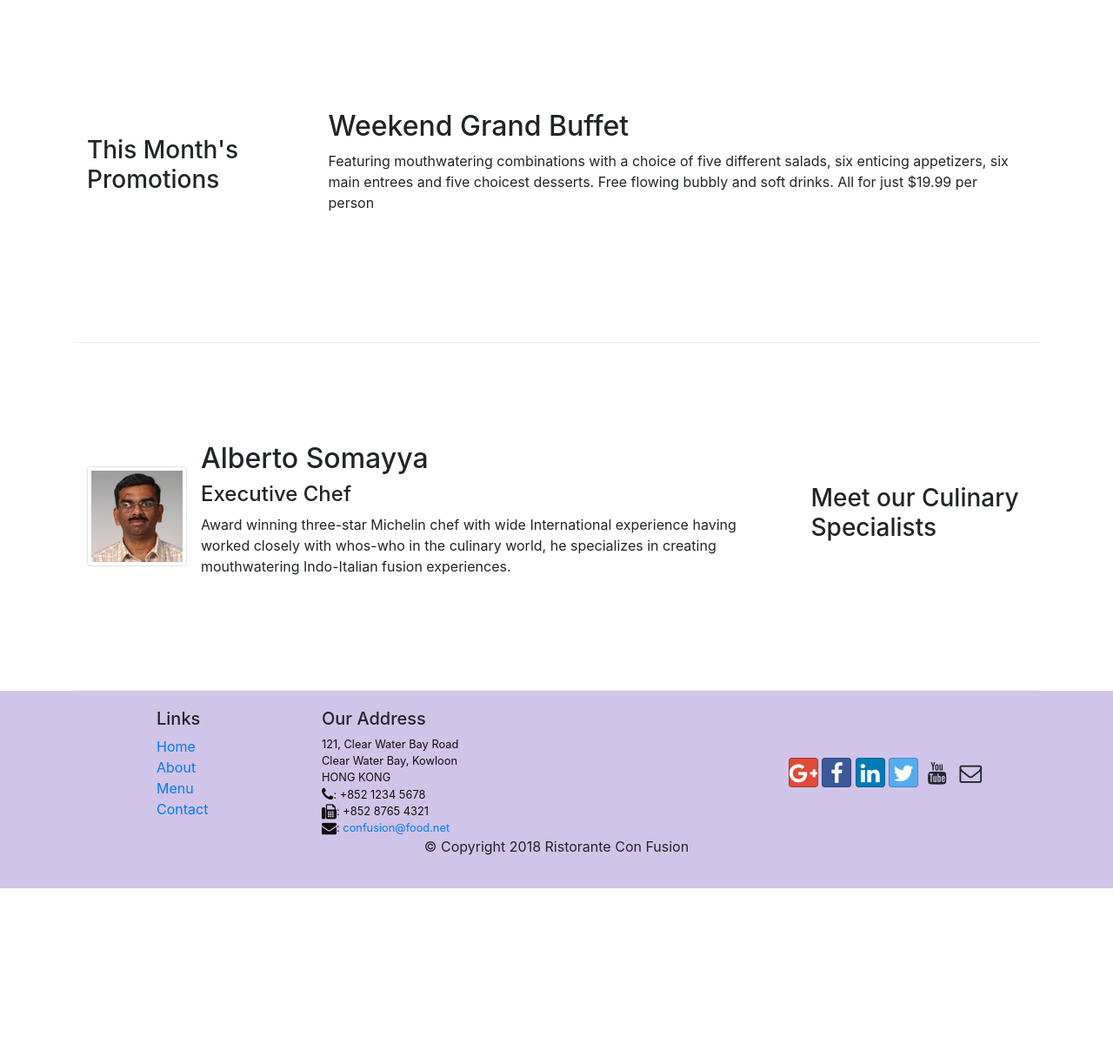
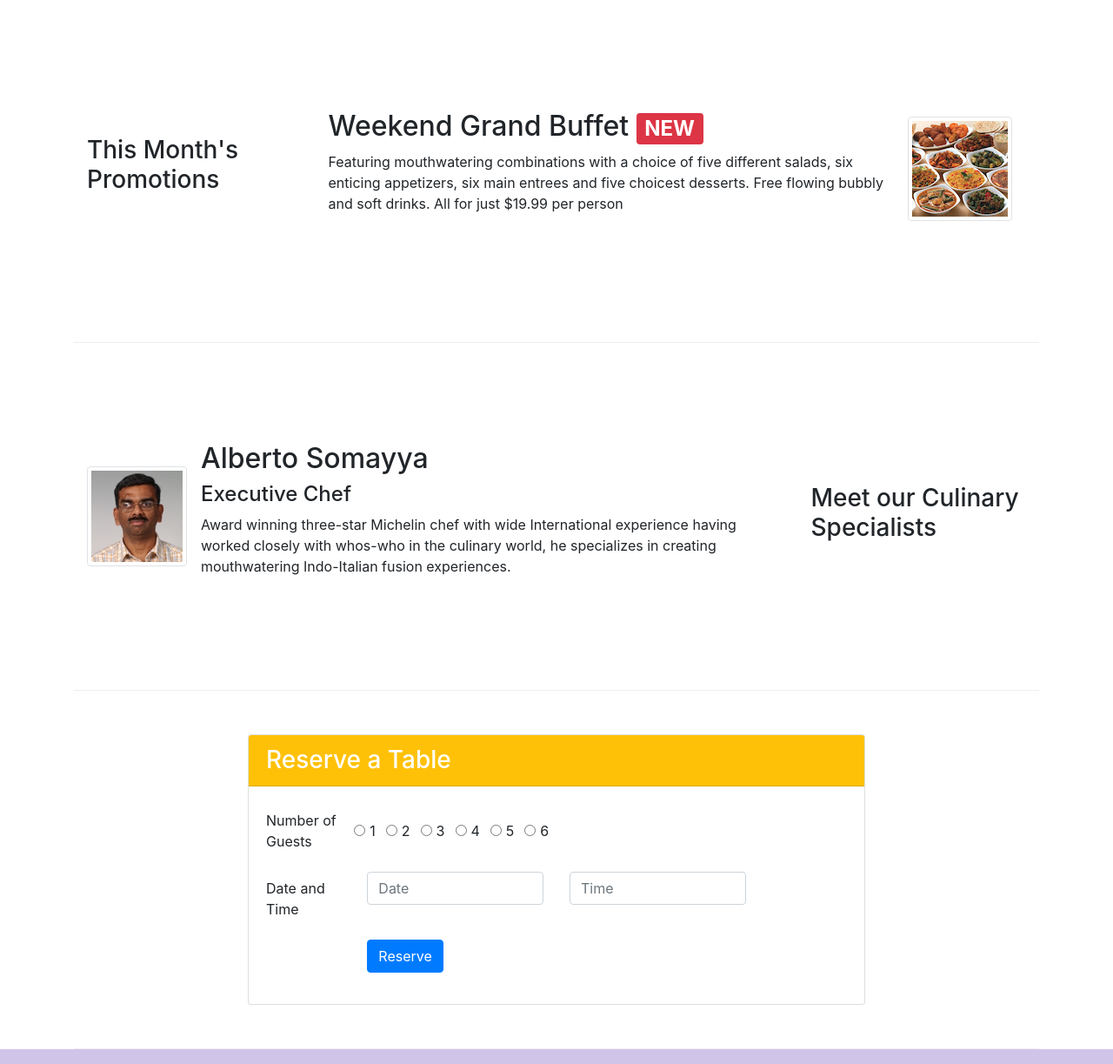
Before and after one commit to abarretti/conFusion, a website: page index.html in a window 1280 px wide. Shown: the part 740-1963 px from the top of the page at 87% size. Before the commit the page ends 1761 px from the top, so only its background shows below. Drawn offline with nearby package versions, Linux system fonts and the light colour scheme.

Commit message:
Week 2 Assignment

```diff
--- a/index.html
+++ b/index.html
@@ -39,7 +39,13 @@
                     <h1>Ristorante con Fusion</h1>
                     <p>We take inspiration from the World's best cuisines, and create a unique fusion experience. Our lipsmacking creations will tickle your culinary senses!</p>
                 </div>
-                <div class="col-12 col-sm">
+                <div class="col-12 col-sm align-self-center">
+                    <img src="img/logo.png" class="img-fluid">
+                </div>
+                <div class="col-12 col-sm align-self-center">
+                    <button type="submit" class="btn btn-warning btn-block" onclick="window.location.href='/#reserveForm'">
+                        Reserve Table
+                    </button>
                 </div>
             </div>
         </div>
@@ -68,8 +74,14 @@
                 <h3>This Month's Promotions</h3>
             </div>
             <div class="col col-sm col-md">
-                <h2>Weekend Grand Buffet</h2>
-                <p class="d-none d-sm-block">Featuring mouthwatering combinations with a choice of five different salads, six enticing appetizers, six main entrees and five choicest desserts. Free flowing bubbly and soft drinks. All for just $19.99 per person </p>
+                <div class="media">
+                    <div class="media-body">
+                        <h2>Weekend Grand Buffet <span class="badge badge-danger">NEW</span></h2>
+                        <p class="d-none d-sm-block">Featuring mouthwatering combinations with a choice of five different salads, six enticing appetizers, six main entrees and five choicest desserts. Free flowing bubbly and soft drinks. All for just $19.99 per person </p>
+                    </div>
+                    <img class="d-flex mr-3 img-thumbnail align-self-center"
+                    src="img/buffet.png" alt="buffet">
+                </div>
             </div>
         </div>
 
@@ -88,6 +100,62 @@
                     </div>
                 </div>
             </div>
+        </div>
+
+        <div class="row row-content align-items-center">
+          <div class="col-12 col-sm-8 offset-sm-2">
+              <div class="card" id="reserveForm">
+                  <h3 class="card-header bg-warning text-white">Reserve a Table</h3>
+                  <div class="card-body">
+                      <form>
+                        <div class="form-group row">
+                            <label for="numberOfGuests" class="col-sm-2 col-form-label">Number of Guests</label>
+                            <div class="form-check form-check-inline">
+                              <input class="form-check-input" type="radio" name="inlineRadioOptions" id="inlineRadio1" value="option1">
+                              <label class="form-check-label" for="inlineRadio1">1</label>
+                            </div>
+                            <div class="form-check form-check-inline">
+                              <input class="form-check-input" type="radio" name="inlineRadioOptions" id="inlineRadio2" value="option2">
+                              <label class="form-check-label" for="inlineRadio2">2</label>
+                            </div>
+                            <div class="form-check form-check-inline">
+                              <input class="form-check-input" type="radio" name="inlineRadioOptions" id="inlineRadio3" value="option3">
+                              <label class="form-check-label" for="inlineRadio3">3</label>
+                            </div>
+                            <div class="form-check form-check-inline">
+                              <input class="form-check-input" type="radio" name="inlineRadioOptions" id="inlineRadio4" value="option4">
+                              <label class="form-check-label" for="inlineRadio4">4</label>
+                            </div>
+                            <div class="form-check form-check-inline">
+                              <input class="form-check-input" type="radio" name="inlineRadioOptions" id="inlineRadio5" value="option5">
+                              <label class="form-check-label" for="inlineRadio5">5</label>
+                            </div>
+                            <div class="form-check form-check-inline">
+                              <input class="form-check-input" type="radio" name="inlineRadioOptions" id="inlineRadio6" value="option6">
+                              <label class="form-check-label" for="inlineRadio6">6</label>
+                            </div>
+                        </div>
+                        <div class="form-group row">
+                            <label for="dataAndTime" class="col-sm-2 col-form-label">Date and Time</label>
+                            <div class="col-sm-4">
+                                <input type="text" class="form-control" id="date" name="date" placeholder="Date">
+                            </div>
+                            <div class="col-sm-4">
+                                <input type="text" class="form-control" id="time" name="time" placeholder="Time">
+                            </div>
+                        </div>
+                        <div class="form-group row">
+                            <div class="offset-md-2 col-md-10">
+                                <button type="submit" class="btn btn-primary">
+                                    Reserve
+                                </button>
+                            </div>
+                        </div>
+                      </form>
+                  </div>
+              </div>
+          </div>
+
         </div>
     </div>
 
```
